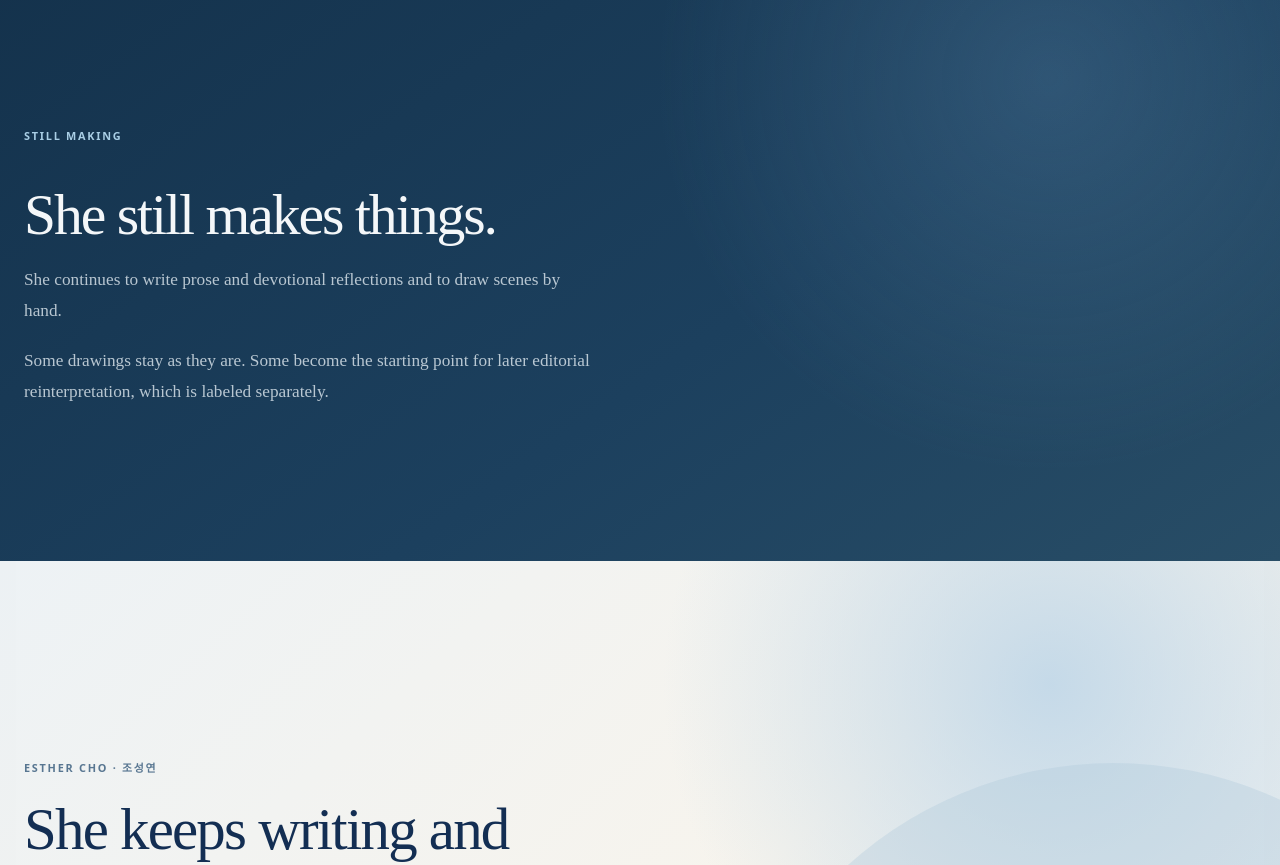
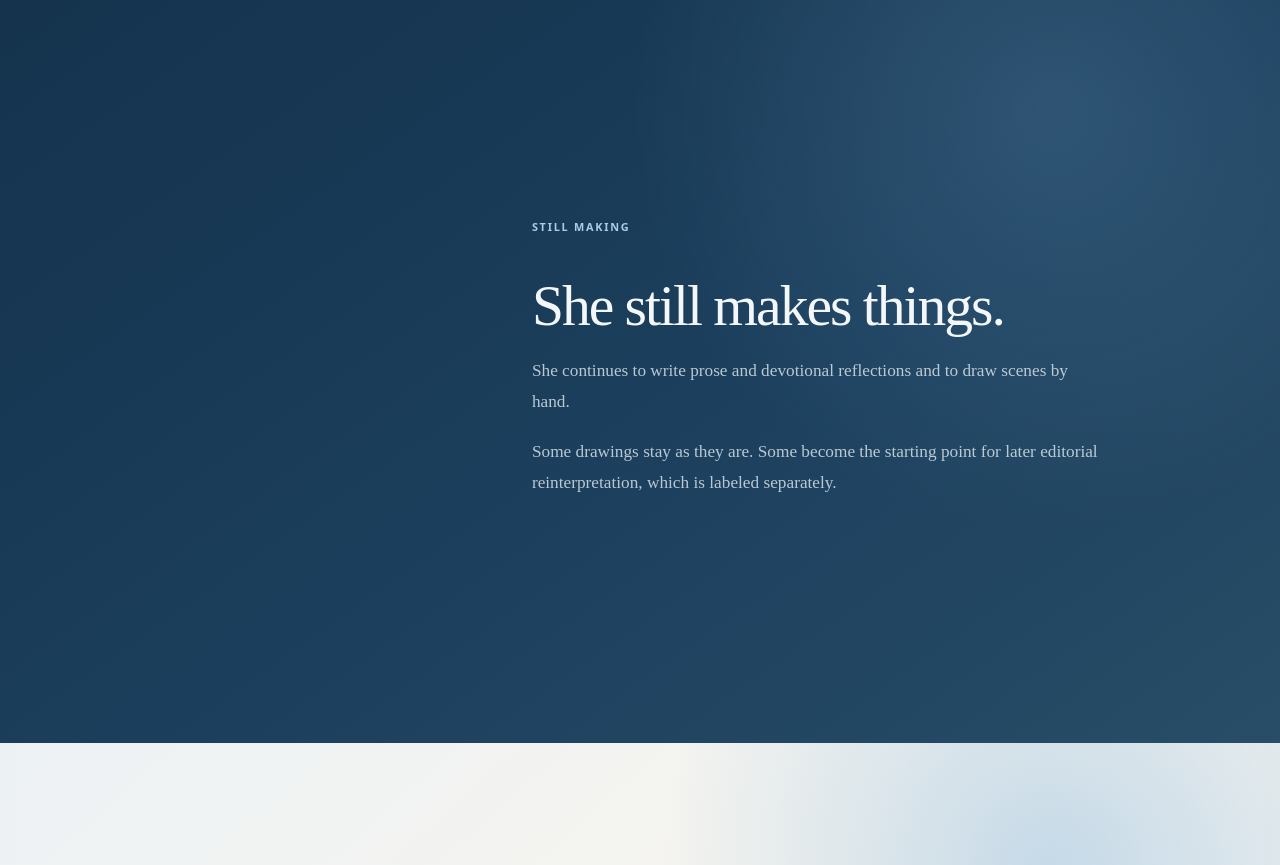
Before and after one commit to k-mama/esthercho, a Next.js app: page /about in a window 1280 px wide. Shown: the part 4140-5005 px from the top of the page. Built offline with nearby package versions, Linux system fonts and the light colour scheme.

Commit message:
style: turn About making section into a text room

```diff
--- a/src/app/about/about.css
+++ b/src/app/about/about.css
@@ -175,16 +175,15 @@
   align-items: center;
 }
 
+.esther-making-copy-only {
+  min-height: min(58svh, 680px);
+  align-items: center;
+}
+
 .esther-portrait-figure img {
   aspect-ratio: 4 / 5;
   object-fit: cover;
   object-position: center 30%;
-}
-
-.esther-sketch-figure img {
-  aspect-ratio: 1 / 1;
-  object-fit: cover;
-  object-position: center center;
 }
 
 .esther-service-figure img {
@@ -236,10 +235,6 @@
   color: #f4f7f9;
 }
 
-.esther-making-section .esther-figure figcaption {
-  color: rgba(225, 237, 245, 0.62);
-}
-
 .esther-closing {
   display: grid;
   justify-items: start;
@@ -276,21 +271,19 @@
     grid-template-columns: minmax(0, 0.92fr) minmax(20rem, 0.72fr);
   }
 
-  .esther-home-copy-only {
+  .esther-home-copy-only,
+  .esther-making-copy-only {
     grid-template-columns: minmax(0, 0.56fr) minmax(0, 1fr);
   }
 
-  .esther-home-copy-only .esther-copy {
+  .esther-home-copy-only .esther-copy,
+  .esther-making-copy-only .esther-copy {
     grid-column: 2;
     max-width: 760px;
   }
 
   .esther-service-grid {
     grid-template-columns: minmax(20rem, 0.72fr) minmax(0, 1fr);
-  }
-
-  .esther-making-grid {
-    grid-template-columns: minmax(0, 0.96fr) minmax(20rem, 0.72fr);
   }
 }
 
@@ -306,20 +299,19 @@
     max-width: 100%;
   }
 
-  .esther-home-copy-only {
+  .esther-home-copy-only,
+  .esther-making-copy-only {
     min-height: auto;
   }
 
   .esther-portrait-figure,
-  .esther-service-figure,
-  .esther-sketch-figure {
+  .esther-service-figure {
     width: calc(100% + 3rem);
     margin-left: -1.5rem;
   }
 
   .esther-portrait-figure figcaption,
-  .esther-service-figure figcaption,
-  .esther-sketch-figure figcaption {
+  .esther-service-figure figcaption {
     padding-inline: 1.5rem;
   }
 
```
